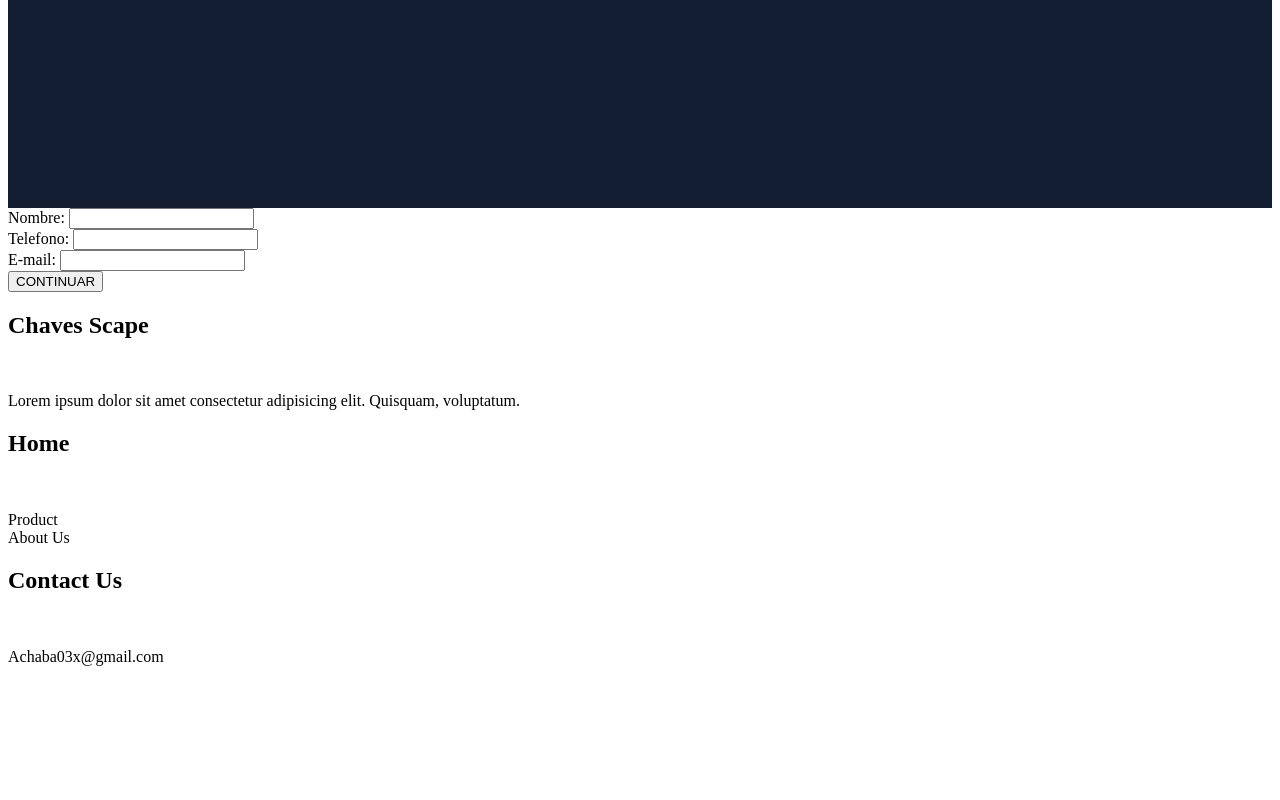
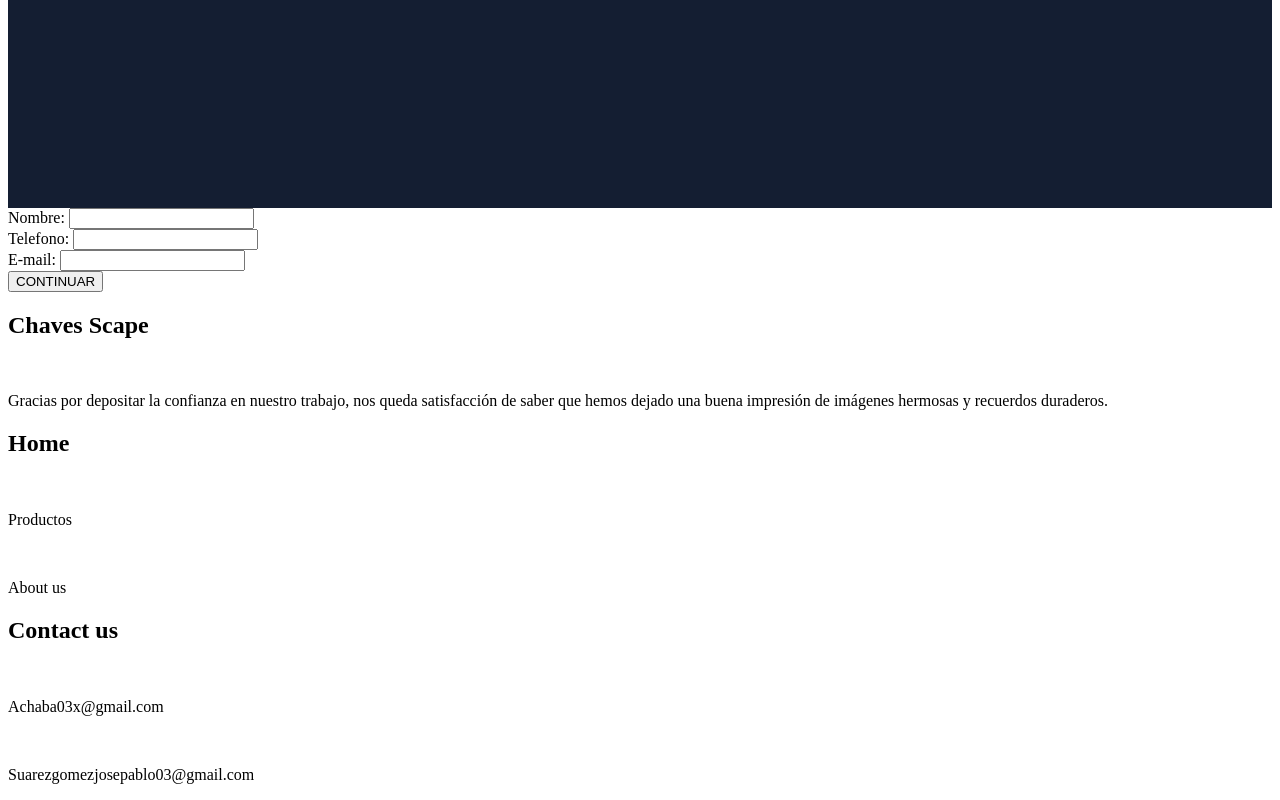
Before and after one commit to Hezroiner/Landing-Page, a plain HTML site: page index.html in a window 1280 px wide. Shown: the part 2674-3474 px from the top of the page. Before the commit the page ends 3356 px from the top, so only its background shows below. Drawn offline with nearby package versions, Linux system fonts and the light colour scheme.

Commit message:
El del footer java

```diff
--- a/index.html
+++ b/index.html
@@ -108,25 +108,33 @@
 
             <footer>
                 <div class="Tit1">
-                    <h1>Chaves Scape</h1>
+                    <h1 class="ti"></h1>
                     <br>
-                    <p>
-                        Lorem ipsum dolor sit amet consectetur adipisicing elit. Quisquam, voluptatum.
+                    <p class="sub">
+
                     </p>
                 </div>
 
                 <div class="Tit2">
-                    <h1>Home</h1>
+                    <h1 class="ti2"></h1>
                     <br>
-                    <p>
-                        Product <br> About Us
+                    <p class="des">
+
+                    </p>
+                    <br>
+                    <p class="des2">
+
                     </p>
                 </div>
                 <div class="Tit3">
-                    <h1>Contact Us</h1>
+                    <h1 class="ti3"></h1>
                     <br>
-                    <p>
-                        Achaba03x@gmail.com
+                    <p class="correo">
+
+                    </p>
+                    <br>
+                    <p class="correo2">
+
                     </p>
                 </div>
 
--- a/src/index.js
+++ b/src/index.js
@@ -14,11 +14,13 @@ function cargarImagenes() {
       const rutaImagenPrincipal = data.imagenes[4].ruta;
       const codigo = data.codigo;
       const eventos = obtenerEventos(data);
+      const footer = obtenerFooter(data)
       mostrarImagenes(imagenes);
       mostrarLogo(rutaLogo);
       mostrarImagenPrincipal(rutaImagenPrincipal);
       ejecutarCodigo(codigo);
       mostrarEventos(eventos);
+      mostrarFooter(footer);
     })
     .catch(error => {
       console.error('Error al cargar las imágenes:', error);
@@ -80,3 +82,28 @@ function mostrarEventosInfo(eventosInfo) {
   infoSubtitle.textContent = eventosInfo.subtitle;
   infoDescription.textContent = eventosInfo.description;
 }
+
+function obtenerFooter(data) {
+  return data['Footer-info-card'][0];
+}
+
+function mostrarFooter(footerInfo) {
+  const footerTitle = document.querySelector('.ti');
+  const footerTitle2 = document.querySelector('.ti2');
+  const footerTitle3 = document.querySelector('.ti3');
+  const footerSubtitle = document.querySelector('.sub');
+
+  const footerDescription = document.querySelector('.des');
+  const footerDescription2 = document.querySelector('.des2');
+  const footerEmail = document.querySelector('.correo');
+  const footerEmail2 = document.querySelector('.correo2');
+
+  footerTitle.textContent = footerInfo.title1;
+  footerSubtitle.textContent = footerInfo.description;
+  footerDescription.textContent = footerInfo.subtitle;
+  footerDescription2.textContent = footerInfo.subtitle2;
+  footerTitle2.textContent = footerInfo.title2;
+  footerTitle3.textContent = footerInfo.title3;
+  footerEmail.textContent = footerInfo.correo1;
+  footerEmail2.textContent = footerInfo.correo2;
+}
--- a/src/mocks/data.json
+++ b/src/mocks/data.json
@@ -61,5 +61,17 @@
       "subtitle": "Diferente servicios  de fotografia ",
       "description": "Capturemos los momentos más importantes de tu vida con imágenes de alta calidad."
     }
+  ],
+  "Footer-info-card": [
+    {
+      "title1": "Chaves Scape",
+    "description": "Gracias por depositar la confianza en nuestro trabajo, nos queda satisfacción de saber que hemos dejado una buena impresión de imágenes hermosas y recuerdos duraderos.",
+    "title2": "Home",
+    "subtitle": "Productos",
+    "subtitle2": "About us",
+      "title3": "Contact us",
+      "correo1": "Achaba03x@gmail.com",
+      "correo2": "Suarezgomezjosepablo03@gmail.com"
+    }
   ]
 }
```
